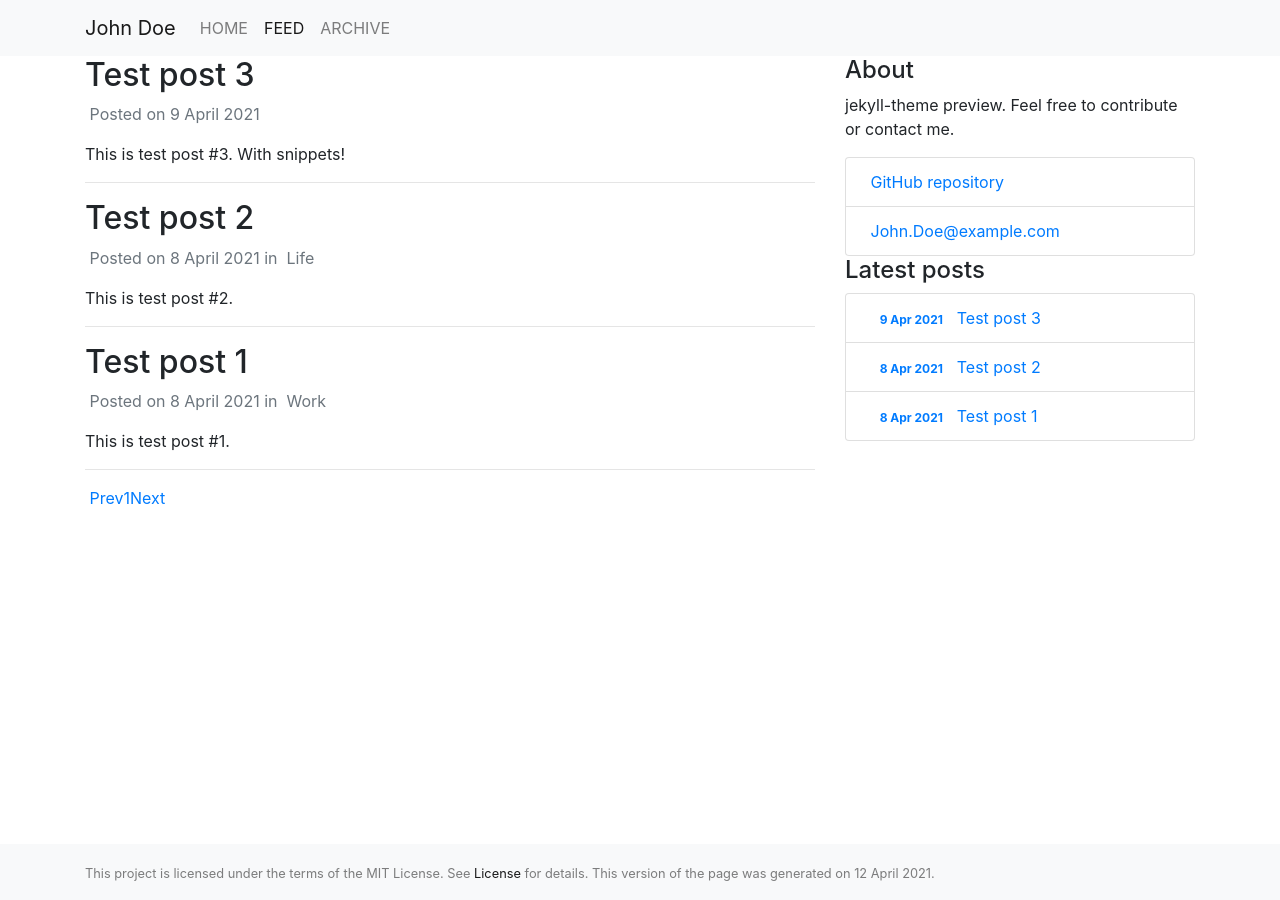
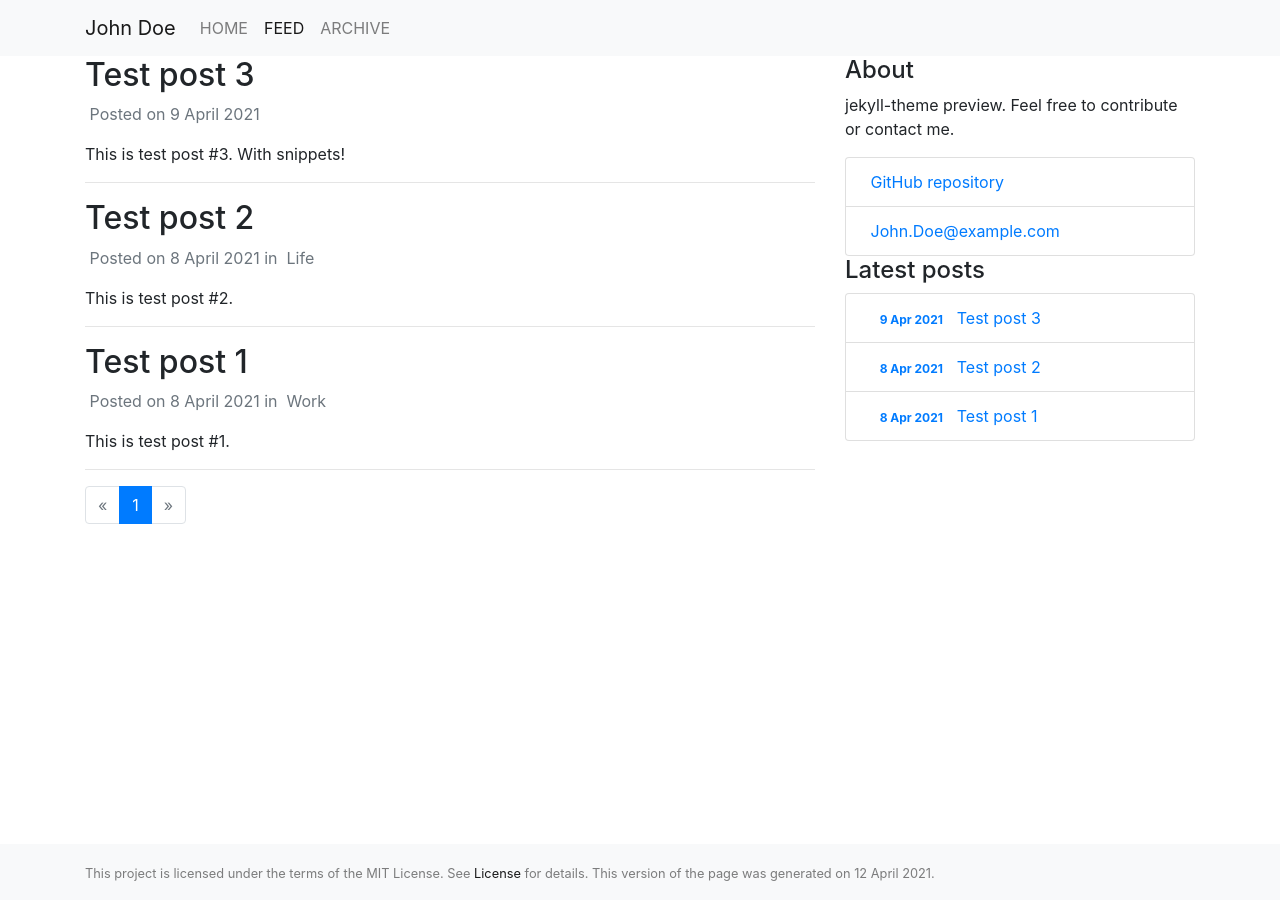
Before and after one commit to egor-tensin/jekyll-theme, a Jekyll site: the page built from feed/index.html, in a window 1280 px wide. Built offline with Jekyll 4.4.1, drawn with Linux system fonts in a browser that asks for light colours; the list of posts is cut into pages by our own code.

Commit message:
paginator: preliminary Bootstrap 4 support

```diff
--- a/_includes/posts/paginator.html
+++ b/_includes/posts/paginator.html
@@ -12,25 +12,27 @@
   {% else %}
     {% assign page1_url = page.url | split: '/' | pop | join: '/' | append: '/' %}
   {% endif %}
+<nav aria-label="Post feed navigation">
   <ul class="pagination">
     {% if paginator.previous_page %}
-    <li><a href="{{ paginator.previous_page_path | relative_url }}"><span class="glyphicon glyphicon-chevron-left"></span>&nbsp;Prev</a></li>
+      <li class="page-item"><a class="page-link" aria-label="Previous" href="{{ paginator.previous_page_path | relative_url }}"><span aria-hidden="true">&laquo;</span></a></li>
     {% else %}
-    <li class="disabled"><a href="#"><span class="glyphicon glyphicon-chevron-left"></span>&nbsp;Prev</a></li>
+      <li class="page-item disabled"><a class="page-link" aria-label="Previous" href="#" tabindex="-1" aria-disabled="true"><span aria-hidden="true">&laquo;</span></a></li>
     {% endif %}
     {% for page_number in (1..paginator.total_pages) %}
       {% if page_number == paginator.page %}
-      <li class="active"><a href="#">{{ page_number }}</a></li>
+        <li class="page-item active"><a class="page-link" href="#">{{ page_number }}</a></li>
       {% elsif page_number == 1 %}
-      <li><a href="{{ page1_url | relative_url }}">{{ page_number }}</a></li>
+        <li class="page-item"><a class="page-link" href="{{ page1_url | relative_url }}">{{ page_number }}</a></li>
       {% else %}
-      <li><a href="{{ site.paginate_path | replace: ':num', page_number | relative_url }}">{{ page_number }}</a></li>
+        <li class="page-item"><a class="page-link" href="{{ site.paginate_path | replace: ':num', page_number | relative_url }}">{{ page_number }}</a></li>
       {% endif %}
     {% endfor %}
     {% if paginator.next_page %}
-    <li><a href="{{ paginator.next_page_path | relative_url }}">Next&nbsp;<span class="glyphicon glyphicon-chevron-right"></span></a></li>
+      <li class="page-item"><a class="page-link" aria-label="Next" href="{{ paginator.next_page_path | relative_url }}"><span aria-hidden="true">&raquo;</span></a></li>
     {% else %}
-    <li class="disabled"><a href="#">Next&nbsp;<span class="glyphicon glyphicon-chevron-right"></span></a></li>
+      <li class="page-item disabled"><a class="page-link" aria-label="Next" href="#" tabindex="-1" aria-disabled="true"><span aria-hidden="true">&raquo;</span></a></li>
     {% endif %}
   </ul>
+</nav>
 {% endif %}
```
Lines whose indentation alone changed are shown as unchanged.
